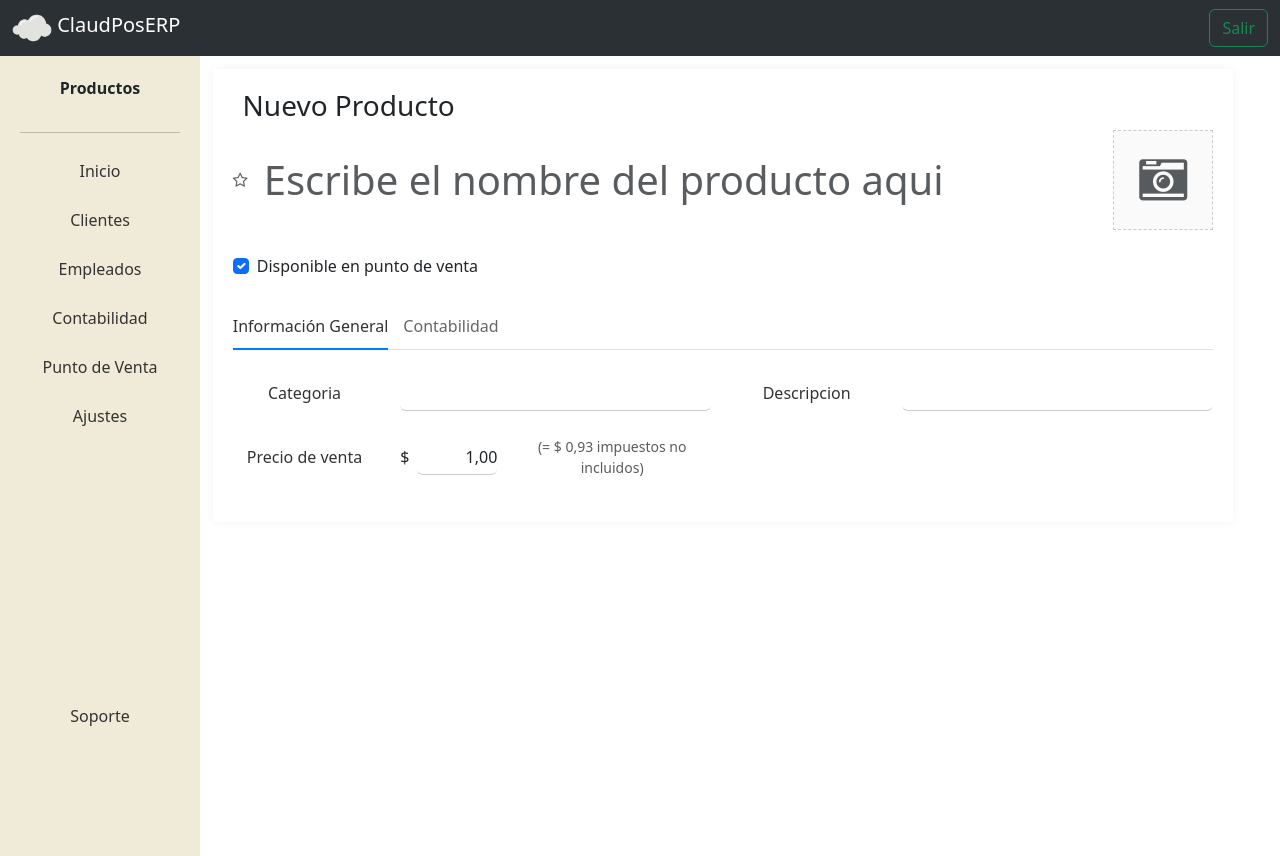
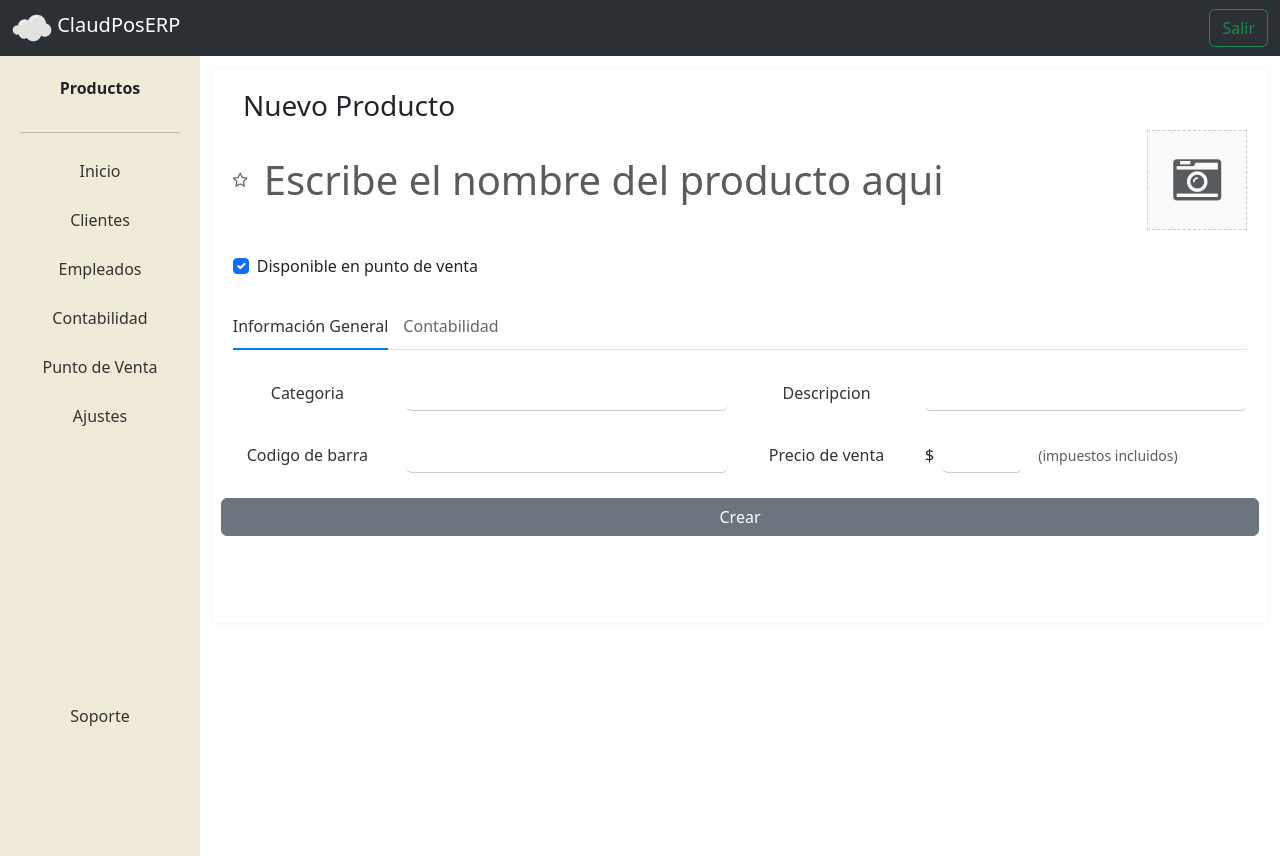
Before and after one commit to Fernando4974/ClaudPOSERP, an Angular app in the folder FRONTEND/: page /newProduct in a window 1280 px wide. Built offline with nearby package versions, Linux system fonts and the light colour scheme.

Commit message:
(feat) front pages newproduct -  faltan guards e interceptors

```diff
--- a/FRONTEND/src/app/pages/product/new-product/new-product.component.css
+++ b/FRONTEND/src/app/pages/product/new-product/new-product.component.css
@@ -13,6 +13,12 @@
 .title{
   display: flex;
   padding-left: 1%;
+}
+#alertTexto{
+  color: red;
+}
+#alertTextOK{
+  color:green;
 }
 
 
--- a/FRONTEND/src/app/pages/product/new-product/new-product.component.html
+++ b/FRONTEND/src/app/pages/product/new-product/new-product.component.html
@@ -1,5 +1,7 @@
-
+<!--
+otros estilos -->
 <link rel="stylesheet" href="https://cdnjs.cloudflare.com/ajax/libs/font-awesome/4.7.0/css/font-awesome.min.css">
+<!--  -->
 <app-navbar></app-navbar>
 
 
@@ -10,45 +12,6 @@
 <app-sidebar></app-sidebar>
   <div class="body">
 
-  <!-- <div action="" >
-<div class="mt-3 mb-3"><h2>Nuevo Producto</h2></div>
-  <p>Nombre</p>
-  <div class="form-floating mt-3 col">
-  <input type="text" class="form-control"   id="name" placeholder="" >
-
-  </div>
-  <div class="form-floating mt-3 col">
-  <input type="text" class="form-control"  id="lastname" placeholder="">
-
-  </div>
-  </div>
-  <div class="form-floating mt-3">
-  <input type="email" class="form-control" id="email" placeholder="">
-
-
-
-<div class="form-floating mt-3 col">
-
-  <input type="password" class="form-control" id="password" placeholder="">
-
-  </div>
-  <div class="form-floating mt-3 col">
-  <input type="password" class="form-control" id="passwordConfirm"  placeholder="">
-
-  </div>
-
-  <div class="d-grid gap-2 mt-3">
-    </div>
-  <button class="btn btn-primary"  type="button">Registrarme</button>
-
-
-
-
-<p class="mt-3"> Ya tengo cuenta <a href="/logIn">Ingresar</a></p> -->
-
-<!-- </div>
-
-  </div> -->
 
   <div class="product-form-container">
    <h3 class="title">
@@ -58,7 +21,10 @@
         <div class="title-section d-flex align-items-center">
             <i class="fa fa-star-o text-muted me-3"></i>
             <div class="input-group">
-                <input type="text" class="form-control form-control-lg form-control-plaintext product-name-input"
+                          <!--  -->
+                          <!-- nameProduct -->
+                          <!--  -->
+                <input [(ngModel)]="nameProduct" type="text" class="form-control form-control-lg form-control-plaintext product-name-input"
                        placeholder="Escribe el nombre del producto aqui">
 
             </div>
@@ -76,7 +42,10 @@
 
         <div class="d-flex gap-4">
             <div class="form-check">
-                <input class="form-check-input" type="checkbox" id="checkVendido" checked>
+                  <!--  -->
+                  <!-- posAvalible -->
+                  <!--  -->
+                <input [(ngModel)]="posAvalible" class="form-check-input" type="checkbox" id="checkVendido">
                 <label class="form-check-label" for="checkVendido">
                     Disponible en punto de venta
                 </label>
@@ -114,8 +83,11 @@
                 <div class="col-md-6 form-section-left">
                     <div class="form-group row mb-4 align-items-center">
                         <label class="col-sm-4 col-form-label field-label">Categoria</label>
+                          <!--  -->
+                          <!-- categorie -->
+                          <!--  -->
                         <div class="col-sm-8">
-                            <input type="text" class="form-control form-control-plaintext field-value" value="">
+                            <input [(ngModel)]="categorie"  type="text" class="form-control form-control-plaintext field-value" value="">
                         </div>
                     </div>
                     </div>
@@ -123,7 +95,21 @@
                     <div class="form-group row mb-4 align-items-center">
                         <label class="col-sm-4 col-form-label field-label">Descripcion</label>
                         <div class="col-sm-8">
-                            <input type="text" class="form-control form-control-plaintext field-value" value="">
+                          <!--  -->
+                          <!-- descriptionProduct -->
+                          <!--  -->
+                            <input [(ngModel)]="descriptionProduct" type="text" class="form-control form-control-plaintext field-value" value="">
+                        </div>
+                    </div>
+                    </div>
+                       <div class="col-md-6 form-section-left">
+                    <div class="form-group row mb-4 align-items-center">
+                        <label class="col-sm-4 col-form-label field-label">Codigo de barra</label>
+                        <div class="col-sm-8">
+                          <!--  -->
+                          <!-- barcode -->
+                          <!--  -->
+                            <input [(ngModel)]="barcode" type="text" class="form-control form-control-plaintext field-value" value="">
                         </div>
                     </div>
                     </div>
@@ -132,16 +118,25 @@
                         <label class="col-sm-4 col-form-label field-label">Precio de venta</label>
                         <div class="col-sm-8 d-flex align-items-center">
                              <span class="me-2">$</span>
-                            <input type="text" class="form-control form-control-plaintext field-value-price" value="1,00">
-                             <small class="ms-3 text-muted">(= $ 0,93 impuestos no incluidos)</small>
+                             <!--  -->
+                             <!-- priceProduct -->
+                             <!--  -->
+                            <input [(ngModel)]="priceProduct" type="text" class="form-control form-control-plaintext field-value-price" value="1,00">
+                             <small class="ms-3 text-muted">(impuestos incluidos)</small>
                         </div>
                     </div>
-                    </div>
-            </div>
+
+                  <!--  -->
+                  <!-- boton crear -->
+                  <!--  -->
+                    </div><input  (click)="newProduct()" type="button" class="btn btn-secondary" value="Crear" id="btnCreateProduct">
+
+                      </div><div class="alert">
+<p id="alertTexto" [(innerHTML)]="alertText"></p>
+<p id="alertTextOK" [(innerHTML)]="alertTextOK"></p>
+</div>
+
         </div>
     </div>
 </div>
 </div>
-<div class="alert">
-<p id="alertTexto" ></p>
-</div>
--- a/FRONTEND/src/app/pages/product/new-product/new-product.component.ts
+++ b/FRONTEND/src/app/pages/product/new-product/new-product.component.ts
@@ -2,33 +2,92 @@ import { Component } from '@angular/core';
 import { NavbarComponent } from '../../../components/navbar/navbar.component';
 import { SidebarComponent } from '../../../components/sidebar/sidebar.component';
 import { OnInit } from '@angular/core';
-
+// import { NgModel } from '@angular/forms';
+import { FormsModule } from '@angular/forms';
+import { newProduct } from '../../../interfaces/product';
+import { ProductService } from '../../../services/product.service';
 @Component({
   selector: 'app-new-product',
   standalone: true,
-  imports: [NavbarComponent,SidebarComponent],
+  imports: [NavbarComponent,SidebarComponent,FormsModule],
   templateUrl: './new-product.component.html',
   styleUrl: './new-product.component.css'
 })
 export class NewProductComponent implements OnInit{
 
-  namePoduct="";
-  priceProdct="";
+  nameProduct="";
+  priceProduct="";
   descriptionProduct="";
+  imgProduct="";
   barcode="";
+  posAvalible:boolean=true;
+  categorie="";
+  alertText="";
+  alertTextOK="";
+  priceProductParced:number=0
 
 
 
   // vamos aca creando las variables de el formulario new product
 
 
-  constructor() {
+  constructor(private _serviceProduct:ProductService) {
 
   }
   ngOnInit(): void {
 
   }
 
+  newProduct(){
+
+    if (this.nameProduct==""||this.priceProduct==""||this.posAvalible==null||this.categorie=="") {
+        this.alertText="Faltan Campos Obligatorios"
+      return
+
+    }
+    if (!parseFloat(this.priceProduct)) {
+      this.alertText="Error en el Precio"
+      return
+    }
+
+
+    try {
+
+      const newProduct:newProduct={
+        nameProduct:this.nameProduct,
+        descriptionProduct:this.descriptionProduct,
+        barcode:this.barcode,
+        statusProduct:"1",
+        priceProduct:parseFloat(this.priceProduct),
+        imgProduct:this.imgProduct,
+        posAvalible:this.posAvalible,
+        categorie:this.categorie
+      }
+      this._serviceProduct.createProduct(newProduct).subscribe({
+
+        next:(data)=>{
+
+          this.alertTextOK="Producto Creado con Exito"
+
+        },
+        error:(data)=> {
+          console.log(newProduct)
+            this.alertText="Error al crear el producto"
+
+            console.log("Error al crea el producto");
+
+            console.log(data)
+        },
+      })
+
+    } catch (error) {
+
+      console.log(error)
+
+    }
+
+  }
+
 
 
 }
--- a/FRONTEND/src/app/pages/product/product.component.ts
+++ b/FRONTEND/src/app/pages/product/product.component.ts
@@ -7,6 +7,7 @@ import { ProductService } from '../../services/product.service';
 import { NavbarComponent } from '../../components/navbar/navbar.component';
 import { SidebarComponent } from '../../components/sidebar/sidebar.component';
 import { Router } from '@angular/router';
+
 
 @Component({
   selector: 'app-product',
--- a/FRONTEND/src/app/services/product.service.ts
+++ b/FRONTEND/src/app/services/product.service.ts
@@ -1,6 +1,6 @@
 import { HttpClient, HttpHeaders } from '@angular/common/http';
 import { Injectable } from '@angular/core';
-import { Product } from '../interfaces/product';
+import { Product,newProduct } from '../interfaces/product';
 import { Observable } from 'rxjs';
 import { environment } from '../../environments/environment.development';
 
@@ -9,6 +9,7 @@ import { environment } from '../../environments/environment.development';
 })
 export class ProductService {
      apiGetAllUrl:string='';
+     apiNewProductUrl:string='';
      appUrl:string='';
 
 
@@ -16,6 +17,7 @@ export class ProductService {
   constructor(private http:HttpClient) {
     this.appUrl=environment.apiUrl
     this.apiGetAllUrl="api/product/getAll"
+    this.apiNewProductUrl="api/product/register"
   }
   getAllProducts():Observable<Product[]>{
      // const token = localStorage.getItem('token')
@@ -24,5 +26,9 @@ export class ProductService {
     return this.http.get<Product[]>(`${this.appUrl}${this.apiGetAllUrl}`)
 
   }
+  createProduct(newProduct:newProduct):Observable<any>{
+    console.log(`${this.appUrl}${this.apiNewProductUrl}`)
+    return this.http.post(`${this.appUrl}${this.apiNewProductUrl}`,newProduct)
+  }
 
 }
```
Also changed, not shown: FRONTEND/src/app/interfaces/product.ts (+12 -0 lines), 2 other files (tests, documents, lock files or other folders).
